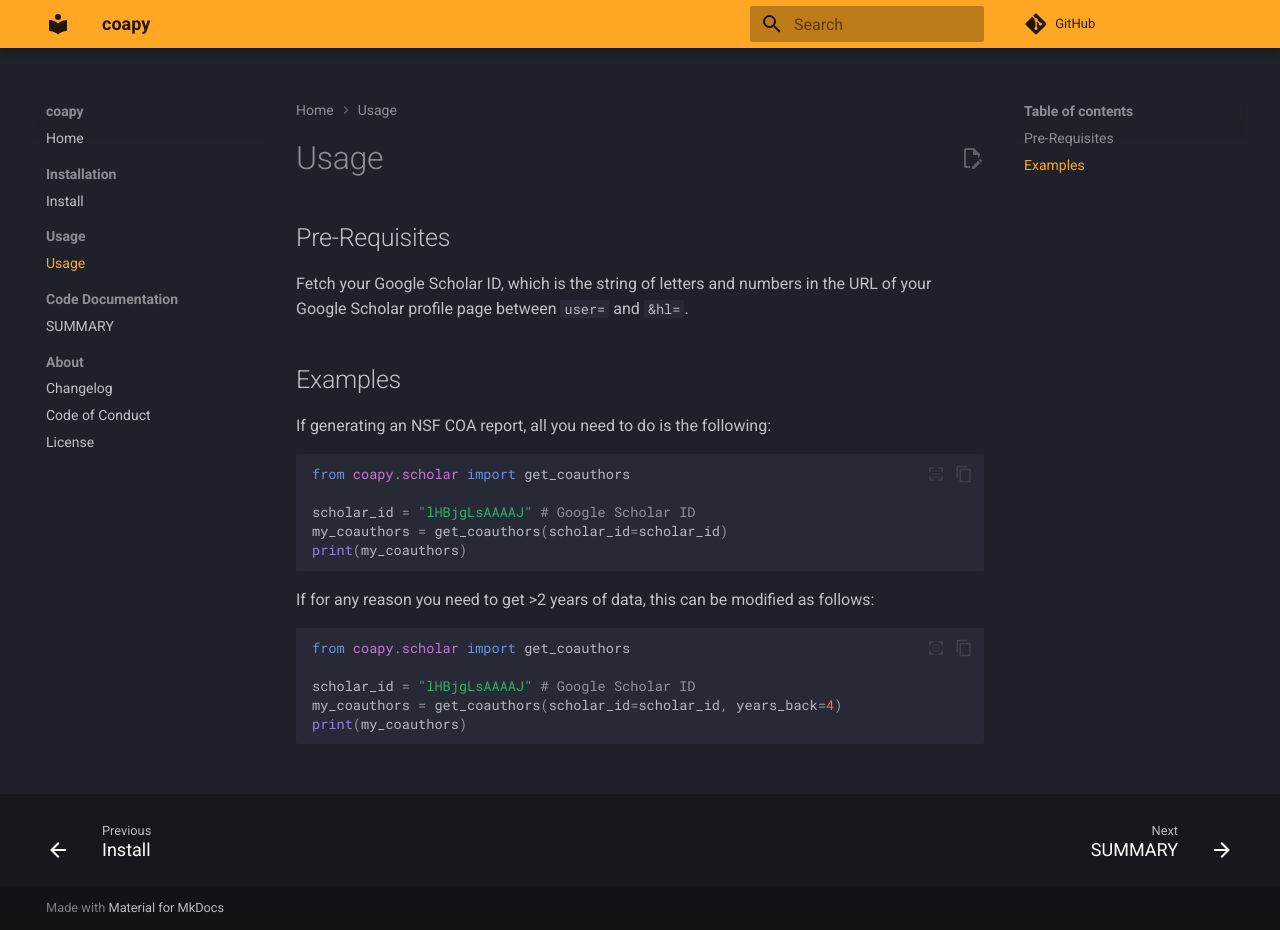
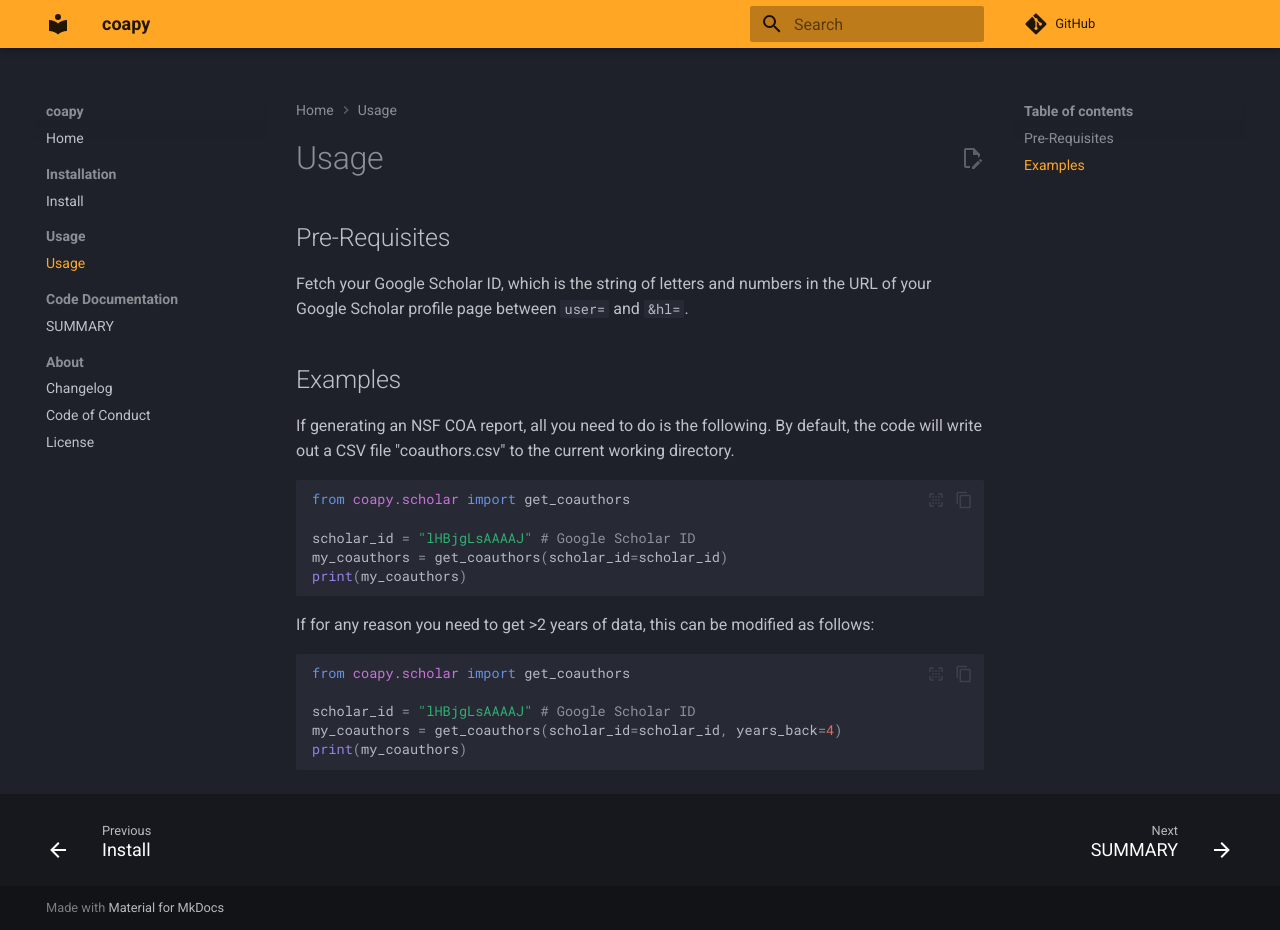
Before and after one commit to Andrew-S-Rosen/coapy, an MkDocs documentation site: the page built from docs/usage.md, in a window 1280 px wide and 930 px high. Built offline with MkDocs 1.6.1 and Material for MkDocs 9.7.7, drawn with Linux system fonts in a browser that asks for light colours; plug-ins that fetch from the network failed and are left out; comment, search, counter and statistics services are not loaded.

Commit message:
Update usage.md

````diff
--- a/docs/usage.md
+++ b/docs/usage.md
@@ -6,7 +6,7 @@
 
 ## Examples
 
-If generating an NSF COA report, all you need to do is the following:
+If generating an NSF COA report, all you need to do is the following. By default, the code will write out a CSV file "coauthors.csv" to the current working directory.
 
 ```python
 from coapy.scholar import get_coauthors
````
